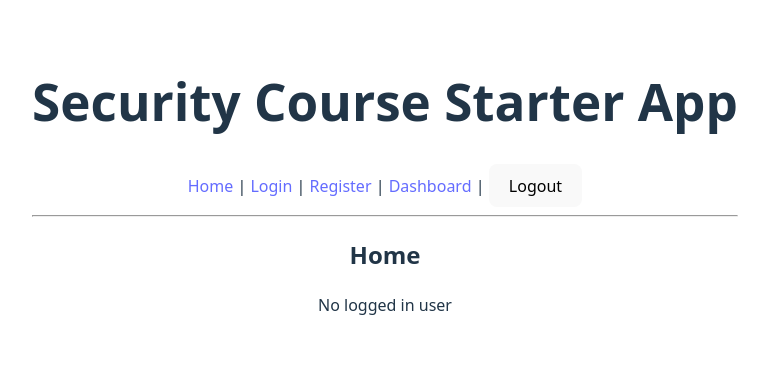
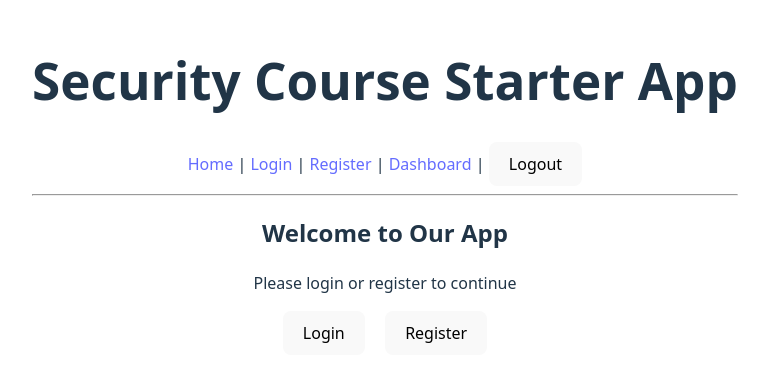
Before and after one commit to Mavine1/Node.js-Auth-JWT-cookies-CSRF-Cors-, a React (Vite) app in the folder client/: page / in a window 1280 px wide. Shown: the part 214-596 px from the top of the page, without its empty margins (255-1024 px from the left). Built offline with nearby package versions, Linux system fonts and the light colour scheme.

Commit message:
limited trip afraid circus muscle

```diff
--- a/client/src/pages/Home.tsx
+++ b/client/src/pages/Home.tsx
@@ -1,57 +1,20 @@
-import { useEffect, useState } from "react";
-import axios from "axios";
-
-const API_URL = import.meta.env.VITE_API_URL;
-
-type User = {
-  _id?: string;
-  id?: string;
-  name: string;
-  email: string;
-  role: string;
-};
+import { Link } from "react-router-dom";
 
 export default function Home() {
-  const [user, setUser] = useState<User | null>(null);
-  const [message, setMessage] = useState("");
-
-  useEffect(() => {
-    const token = localStorage.getItem("token");
-
-    if (!token) return;
-
-    axios
-      .get(`${API_URL}/auth/me`, {
-        headers: {
-          Authorization: `Bearer ${token}`,
-        },
-      })
-      .then((res) => setUser(res.data))
-      .catch(() => setUser(null));
-  }, []);
-
-  function logout() {
-    localStorage.removeItem("token");
-    setUser(null);
-    setMessage("Logged out on client only");
-  }
-
   return (
     <div>
-      <h2>Home</h2>
+      <h2>Welcome to Our App</h2>
+      <p>Please login or register to continue</p>
 
-      {user ? (
-        <div>
-          <p>Logged in as: {user.name}</p>
-          <p>Email: {user.email}</p>
-          <p>Role: {user.role}</p>
-          <button onClick={logout}>Logout</button>
-        </div>
-      ) : (
-        <p>No logged in user</p>
-      )}
-
-      {message && <p>{message}</p>}
+      <div>
+        <Link to="/login">
+          <button>Login</button>
+        </Link>
+        <span style={{ margin: "0 10px" }}></span>
+        <Link to="/register">
+          <button>Register</button>
+        </Link>
+      </div>
     </div>
   );
 }
```
Also changed, not shown: 1 other file (tests, documents, lock files or other folders).
